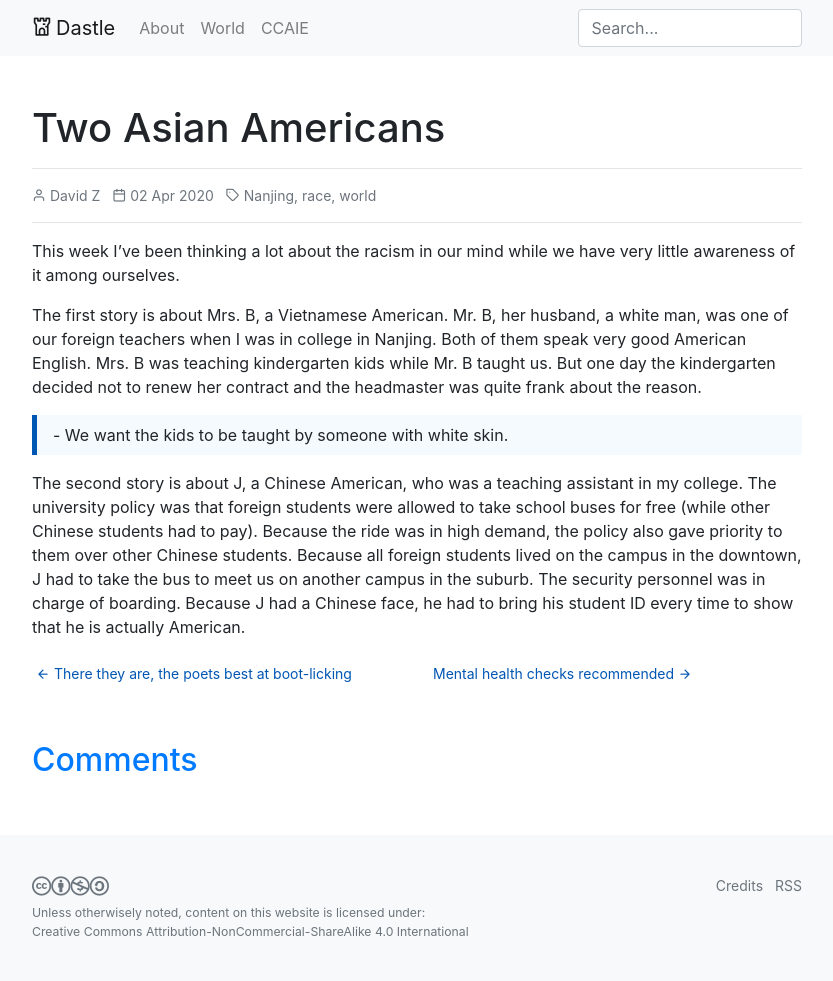
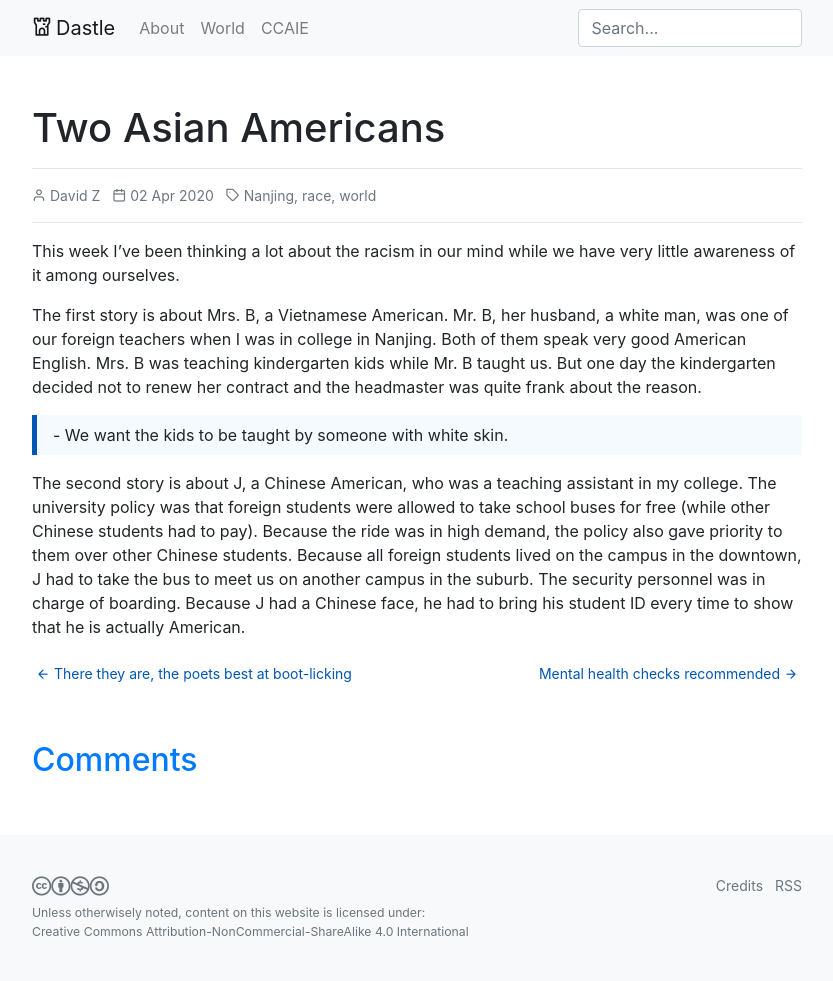
Before and after one commit to teatall/blog-dastle-jekyll, a Jekyll site: the page built from _posts/2020-04-02-two-asian-americans.md, in a window 1280 px wide. Shown: the whole page, without its empty margins (223-1056 px from the left). Built offline with Jekyll 4.4.1, drawn with Linux system fonts in a browser that asks for light colours; some web fonts are replaced; comment, search, counter and statistics services are not loaded.

Commit message:
fix styling error

```diff
--- a/_layouts/post.html
+++ b/_layouts/post.html
@@ -15,14 +15,14 @@ layout: default
 <ul class="nav small nav-pills nav-justified">
   <li class="nav-item text-left">
     {% if page.previous.url %}
-    <a href="{{page.previous.url}}" class="nav-link pl-0 d-flex"><i class="fi fi-arrow-left p-1"></i>{{page.previous.title}}</a>
+    <a href="{{page.previous.url}}" class="nav-link pl-0 d-flex justify-content-start"><i class="fi fi-arrow-left p-1"></i>{{page.previous.title}}</a>
     {% else %}
     <a class="nav-link disabled"></a>
     {% endif %}
   </li>
   <li class="nav-item text-right">
     {% if page.next.url %}
-    <a href="{{page.next.url}}" class="nav-link pr-0 d-flex">{{page.next.title}}<i class="fi fi-arrow-right p-1"></i></a>
+    <a href="{{page.next.url}}" class="nav-link pr-0 d-flex justify-content-end">{{page.next.title}}<i class="fi fi-arrow-right p-1"></i></a>
     {% else %}
     <a class="nav-link disabled"></a>
     {% endif %}
```
